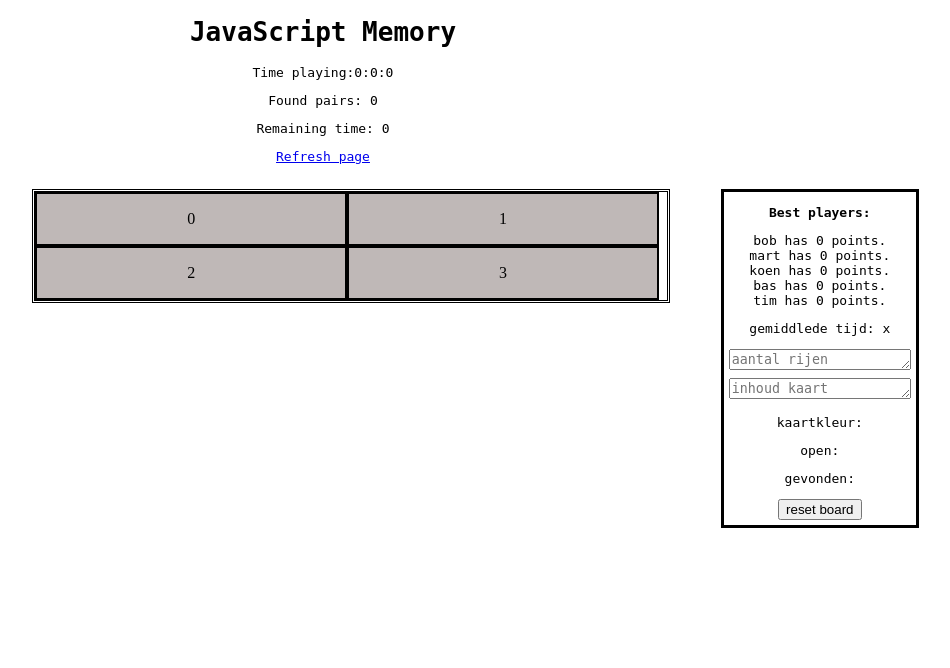
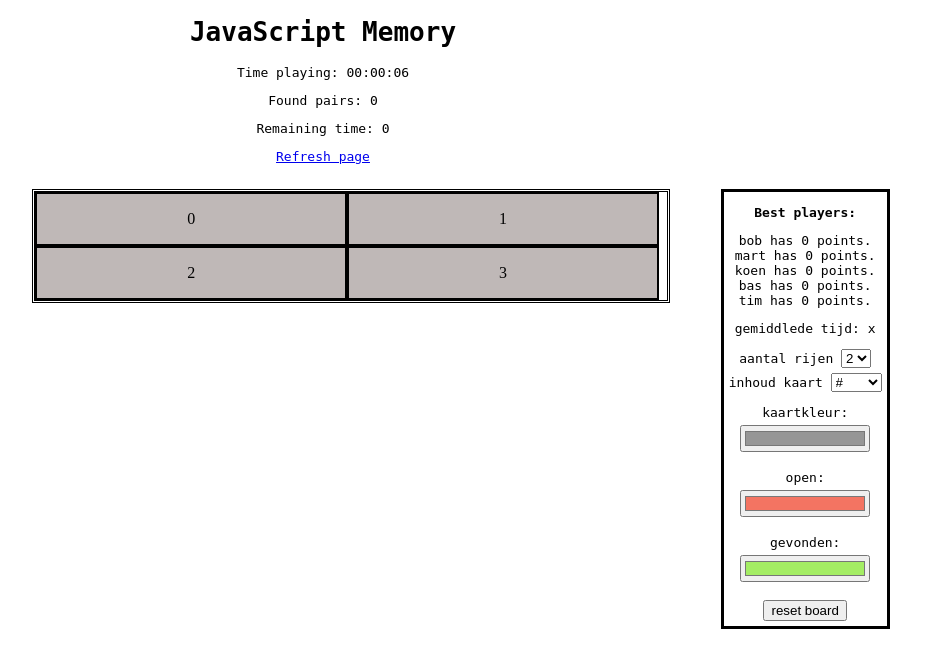
Before and after one commit to AaldertKroes/Webtech3, a PHP site: page /html/index.html in a window 1280 px wide. Shown: the top 668 px of the page, without its empty margins (1-951 px from the left). Run offline with PHP 8.4, Linux system fonts and the light colour scheme.

Commit message:
side menu changes + timer
-styling voor areavelden (.text)
-side menu:
+inputvalue veranderd naar dropdowns
+toegevoegd color pickers
- verwijderd alle Timer.js functies/aanroepen uit Board.js

```diff
--- a/src/css/index.css
+++ b/src/css/index.css
@@ -34,6 +34,11 @@
     margin: 5px;
 }
 
+/*word momenteel niet gebruikt, is voor <textarea>*/
+.text {
+    resize: none;
+}
+
 /*als we een border willen met grid moet het zo*/
 /*
 
--- a/src/html/index.html
+++ b/src/html/index.html
@@ -4,13 +4,20 @@
         <link rel="stylesheet" href="../css/index.css">
         <script type="text/javascript" src="../js/Leaderboard.js"></script>
         <script type="text/javascript" src="../js/Board.js"></script>
+        <script type="text/javascript" src="../js/Timer.js"></script>
         <title>Memory page</title>
     </head>
-    <body onload="board.startTime()">
+    <body>
         <div class="top_text">
             <h1 id="title">JavaScript Memory</h1>
 
-            <p id="time_playing"></p>
+            <p id="timer">Time playing: 00:00:00</p>
+            <script>
+                const timer = new Timer();
+                // timer.startTime()
+                setInterval(timere,1000);
+                function timere(){timer.startTime();}
+            </script>
 
             <p id="found_pairs">Found pairs: 0</p>
             <p id="time_remaining">Remaining time: 0</p>
@@ -37,17 +44,40 @@
             </div>
 
             <div class="center">
-                <textarea class="text" name="henk" id="aantal_rijen" rows="1" placeholder="aantal rijen"></textarea>
+<!--                <textarea class="text" name="henk" id="aantal_rijen" rows="1" placeholder="aantal rijen"></textarea>-->
+                <label for="aantal_rijen">aantal rijen</label>
+
+                <select name="aantal_rijen" id="aantal_rijen">
+                    <option value="2">2</option>
+                    <option value="4">4</option>
+                    <option value="6">6</option>
+                    <option value="8">8</option>
+                </select>
             </div>
 
             <div class="center">
-                <textarea class="text" name="henk" id="inhoud_kaart" rows="1" placeholder="inhoud kaart"></textarea>
+<!--                <textarea class="text" name="henk" id="inhoud_kaart" rows="1" placeholder="inhoud kaart"></textarea>-->
+                <label for="inhoud_kaart">inhoud kaart</label>
+
+                <select name="inhoud_kaart" id="inhoud_kaart">
+                    <option value="#">#</option>
+                    <option value="+">+</option>
+                    <option value="getal">getal</option>
+                </select>
             </div>
 
             <div class="center">
-                <p id="kaartkleur">kaartkleur: </p>
-                <p id="open">open: </p>
-                <p id="gevonden">gevonden: </p>
+                <p id="kaart">kaartkleur:
+                    <input class="center" type="color" id="kaart_kleur" onchange="clickColor(0, -1, -1, 5)" value="#969696" style="width:85%;">
+                </p>
+
+                <p id="open">open:
+                    <input class="center" type="color" id="open_kleur" onchange="clickColor(0, -1, -1, 5)" value="#F37462" style="width:85%;">
+                </p>
+
+                <p id="gevonden">gevonden:
+                    <input class="center" type="color" id="gevonden_kleur" onchange="clickColor(0, -1, -1, 5)" value="#A4ED64" style="width:85%;">
+                </p>
             </div>
 
             <div class="center">
--- a/src/js/Board.js
+++ b/src/js/Board.js
@@ -6,8 +6,7 @@
     #flipped_pieces = 0;
     #flipped_pos = [];
     #distributed_pairs = [];
-    #time = new Date();
-    #futureTime = new Date(2040, 10, 5)
+
 
     constructor(size){
         this.#size = size;
@@ -39,33 +38,10 @@
         this.#score -= 5;
     }
 
-    startTime() {
-        var h = this.#time.getHours();
-        var m = this.#time.getMinutes();
-        var s = this.#time.getSeconds();
-        const newTime = new Date();
 
-        var x = (newTime.getHours() - h) % 24;
-        var y = (newTime.getMinutes() - m) % 60;
-        var z = (newTime.getSeconds() - s) % 60;
-
-        if (x < 0) {
-            x = 24 + x;
-        }
-        if (y < 0){
-            y = 60 + y
-        }
-        if (z < 0){
-            z = 60 + y
-        }
-
-        // y = this.checkTime(y);
-        // z = this.checkTime(z);
-
-        document.getElementById('time_playing').innerHTML = "Time playing:" + x + ":" + y + ":" + z;
-        // setTimeout(startTime, 1000);
-    }
-
+    /**
+     * reset het board voor een nieuwe game (niet af)
+     */
     resetBoard(){
         // const board = new Board(2);
         // document.getElementById('board').innerHTML = "";
@@ -73,20 +49,7 @@
         alert("board reset  " + document.getElementById("jan").value)
     }
 
-    // checkTime(i) {
-    //     if (i < 10) {i = "0" + i};  // add zero in front of numbers < 10
-    //     return i;
-    // }
 
-    // timeLeft(){
-    //     var x = this.#time.getMinutes() + 3;
-    //     var y = this.#time.getSeconds();
-    //
-    //     var a = new Date().getMinutes() - x;
-    //     var b = y - new Date().getSeconds();
-    //
-    //     document.getElementById('time_remaining').innerHTML = "Remaining time:" + a + ":" + b;
-    // }
 
     shuffle(array) {
         // Shuffle all positions in an array
@@ -145,8 +108,6 @@
             this.#flipped_pos.push(id);
             this.#locked_pos.push(id);
         }
-        this.startTime();
-        // this.timeLeft();
     }
 
     generateBoard(){
--- /dev/null
+++ b/src/js/Timer.js
@@ -0,0 +1,35 @@
+class Timer{
+    #time = new Date();
+    #futureTime = new Date(2040, 10, 5)
+
+    /**
+     * start de timer voor het spel, word geupdate wanneer er een flip word gedaan
+     */
+   startTime() {
+        const newTime = new Date();
+        var timeDiff = newTime.getTime() - this.#time.getTime();
+
+        var hoursDiff = Math.floor(timeDiff / (1000 * 60 * 60));
+        var minutesDiff = Math.floor((timeDiff % (1000 * 60 * 60)) / (1000 * 60));
+        var secondsDiff = Math.floor((timeDiff % (1000 * 60)) / 1000);
+
+        hoursDiff = this.checkTime(hoursDiff);
+        minutesDiff = this.checkTime(minutesDiff);
+        secondsDiff = this.checkTime(secondsDiff);
+
+
+        document.getElementById('timer').innerHTML = "Time playing: " + hoursDiff + ":" + minutesDiff + ":" + secondsDiff;
+           // setTimeout(startTime, 1000);
+    }
+
+    /**
+     * vult tijdwaarden aan (0:0:0 word 00:00:00)
+     * @param i
+     * @returns {string}
+     */
+    checkTime(i) {
+        if (i < 10) {i = "0" + i};  // add zero in front of numbers < 10
+        return i;
+    }
+
+}
```
